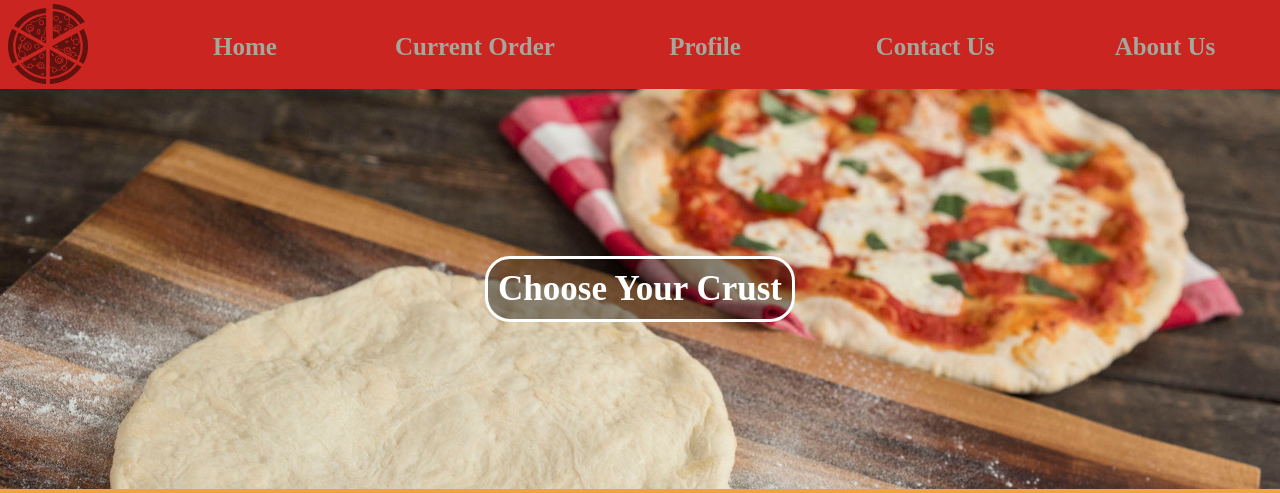
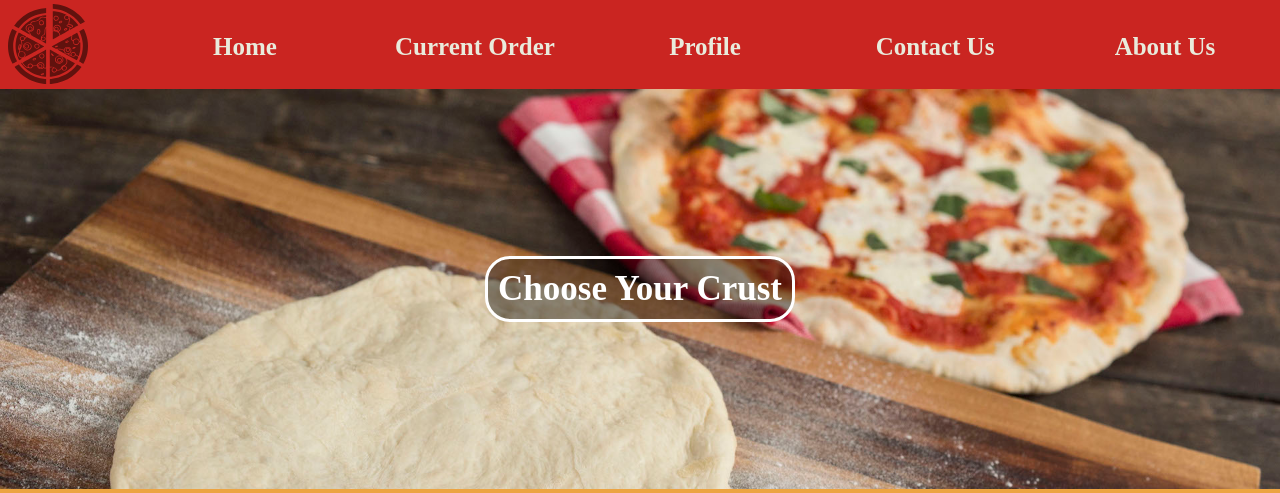
Before and after one commit to DevoGHub/Peatza-HCI, a PHP site: page / in a window 1280 px wide. Shown: the top 493 px of the page. Run offline with PHP 8.4, Linux system fonts and the light colour scheme.

Commit message:
change colors

```diff
--- a/css/main.css
+++ b/css/main.css
@@ -4,7 +4,7 @@
   --darkSection: #61120e;
   --darkCardText:#e3b39d;
   --headerBg:#ca2521;
-  --headerText:#A5A79A;
+  --headerText:#E9EBDC;
   --headerHover:#61120e;
   --costDark:#7d0511;
   --costLight:#ffd367;
```
